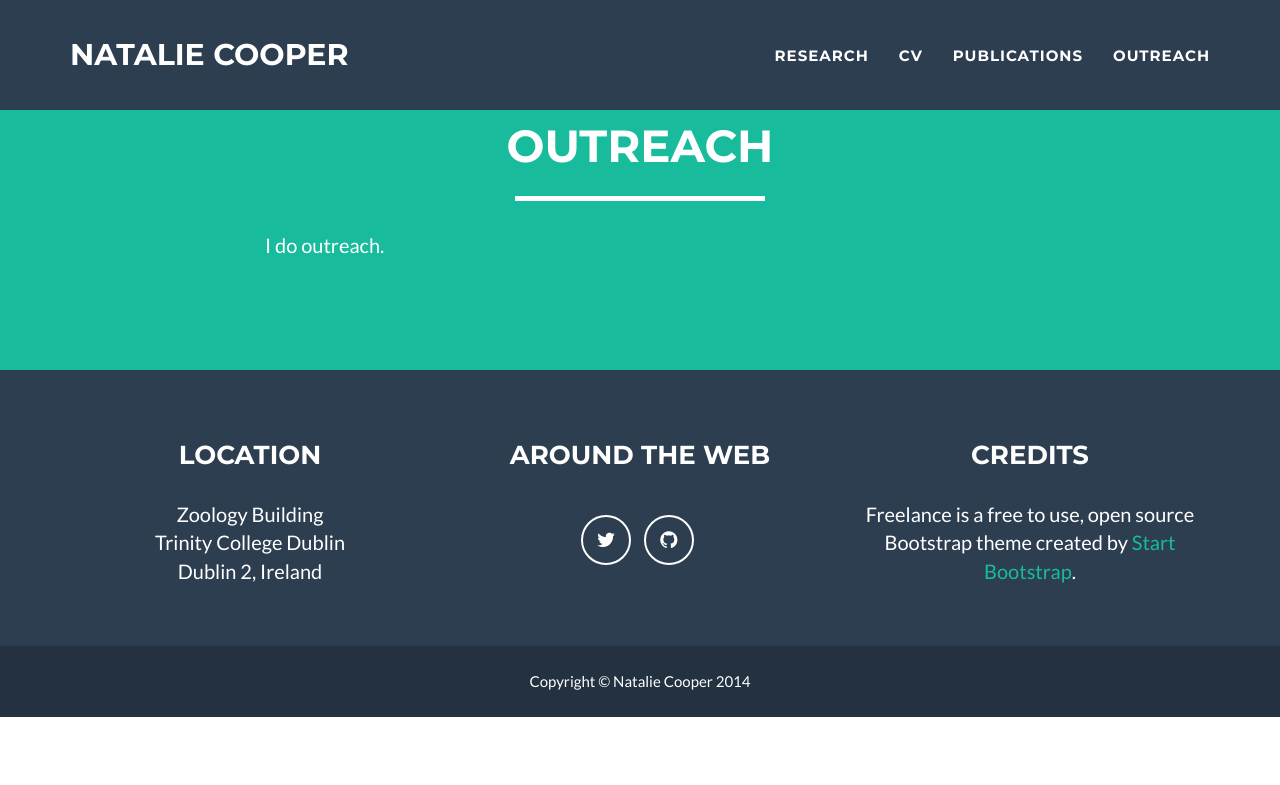
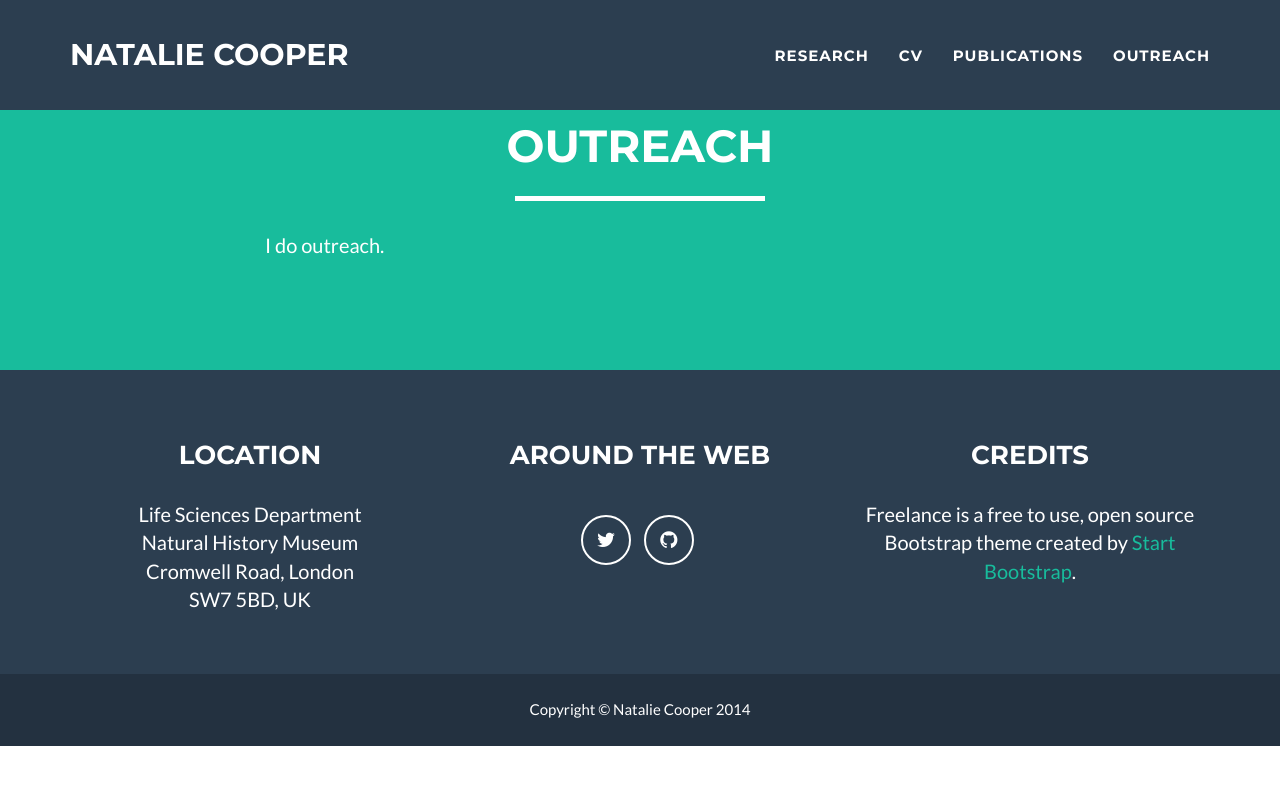
Before and after one commit to nhcooper123/nhcooper123.github.io, a Jekyll site: the page outreach.html, which Jekyll copies as it is, in a window 1280 px wide. Shown: the top 785 px of the page. Built offline with Jekyll 4.4.1, drawn with Linux system fonts in a browser that asks for light colours.

Commit message:
Chnaged address

```diff
--- a/outreach.html
+++ b/outreach.html
@@ -124,12 +124,10 @@
                     <div class="footer-col col-md-4">
                         <h3>Location</h3>
                         <p>
-
-                                Zoology Building <br>
-
-                                Trinity College Dublin <br>
-
-                                Dublin 2, Ireland <br>
+                                Life Sciences Department <br>
+                                Natural History Museum <br>
+                                Cromwell Road, London <br>
+                                SW7 5BD, UK <br>
 
                         </p>
                     </div>
```
Also changed, not shown: about.html (+4 -6 lines), cv.html (+4 -6 lines).
